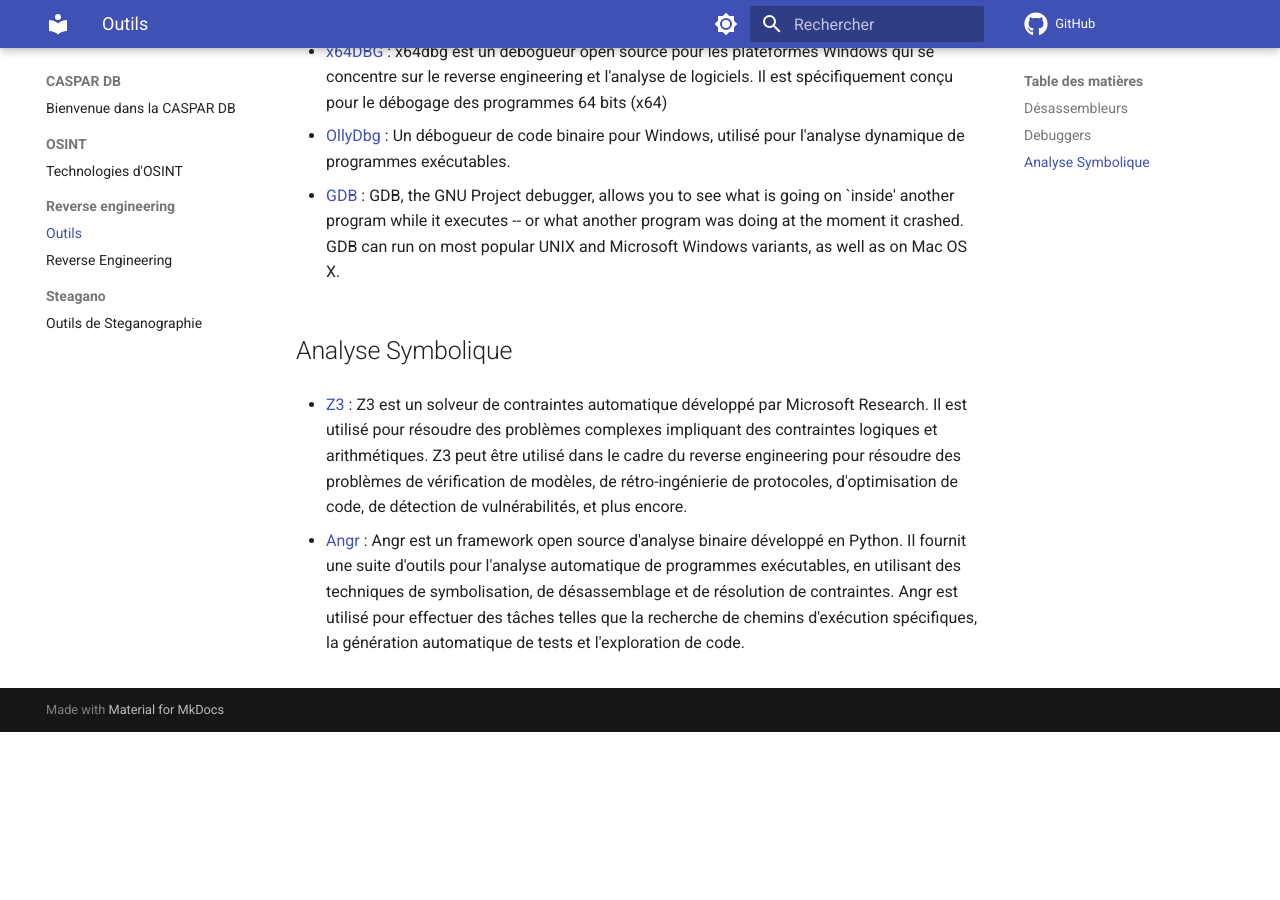
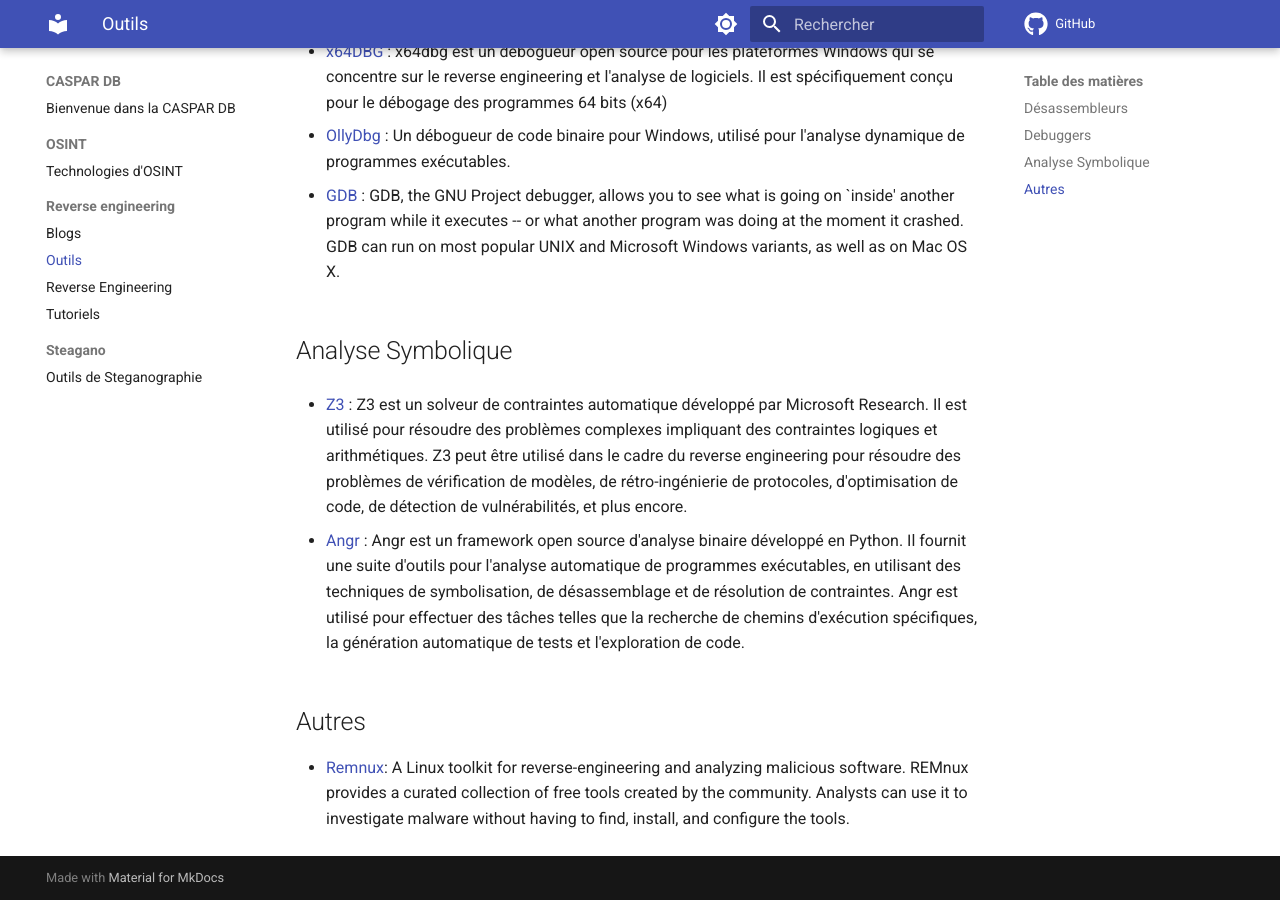
Before and after one commit to haysberg/azurwiki, an MkDocs documentation site: the page built from docs/reverse-engineering/outils.md, in a window 1280 px wide and 900 px high, scrolled down 667 px. Built offline with MkDocs 1.6.1 and Material for MkDocs 9.7.7, drawn with Linux system fonts in a browser that asks for light colours; comment, search, counter and statistics services are not loaded; before the commit the page ends 1399 px from its top, so only the background shows below that.

Commit message:
added tools and tutos

```diff
--- /dev/null
+++ b/docs/reverse-engineering/blogs.md
@@ -0,0 +1 @@
+# Blogs
--- a/docs/reverse-engineering/outils.md
+++ b/docs/reverse-engineering/outils.md
@@ -23,3 +23,6 @@ GDB can run on most popular UNIX and Microsoft Windows variants, as well as on M
 - [Z3](https://github.com/Z3Prover/z3) : Z3 est un solveur de contraintes automatique développé par Microsoft Research. Il est utilisé pour résoudre des problèmes complexes impliquant des contraintes logiques et arithmétiques. Z3 peut être utilisé dans le cadre du reverse engineering pour résoudre des problèmes de vérification de modèles, de rétro-ingénierie de protocoles, d'optimisation de code, de détection de vulnérabilités, et plus encore.
 
 - [Angr](https://angr.io/) : Angr est un framework open source d'analyse binaire développé en Python. Il fournit une suite d'outils pour l'analyse automatique de programmes exécutables, en utilisant des techniques de symbolisation, de désassemblage et de résolution de contraintes. Angr est utilisé pour effectuer des tâches telles que la recherche de chemins d'exécution spécifiques, la génération automatique de tests et l'exploration de code.
+
+## Autres
+- [Remnux](https://docs.remnux.org/): A Linux toolkit for reverse-engineering and analyzing malicious software. REMnux provides a curated collection of free tools created by the community. Analysts can use it to investigate malware without having to find, install, and configure the tools.
```
Also changed, not shown: docs/reverse-engineering/re.md (+2 -1 lines), docs/reverse-engineering/tutos.md (added, +21 -0 lines).
